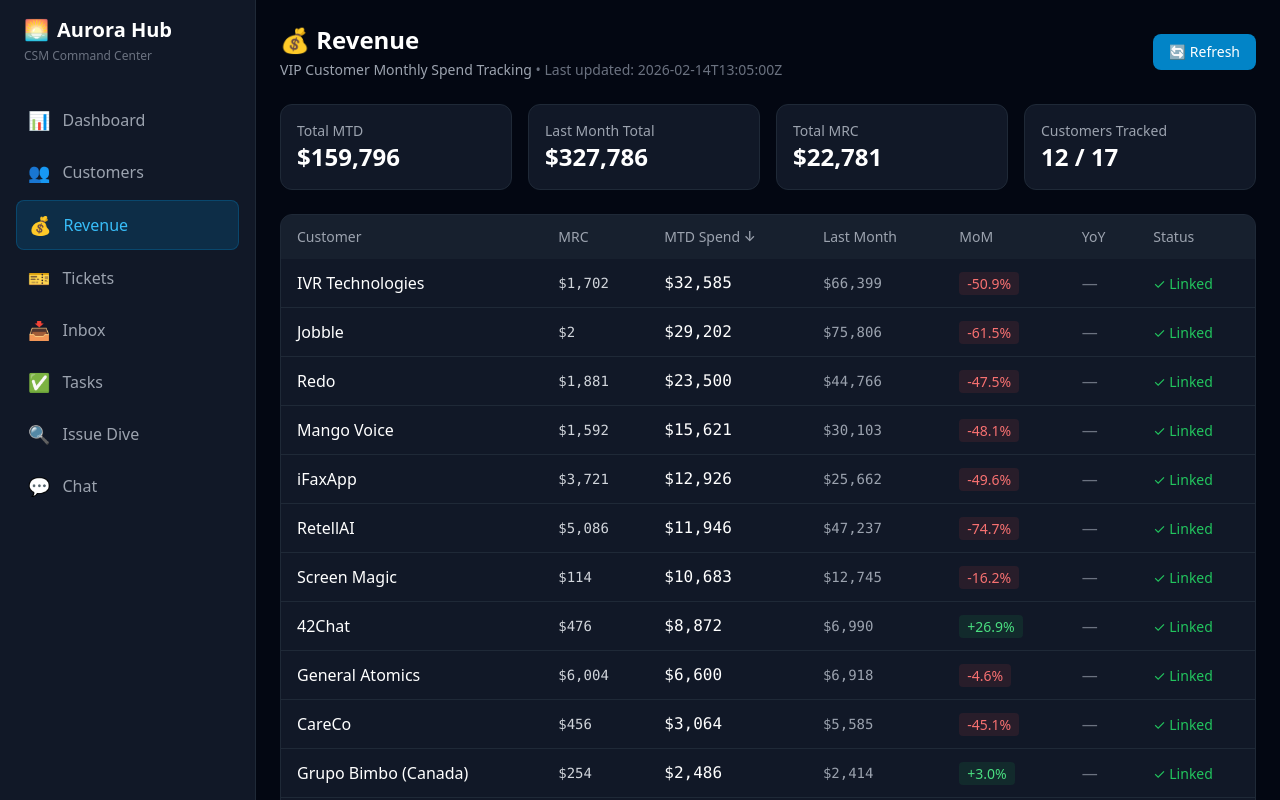
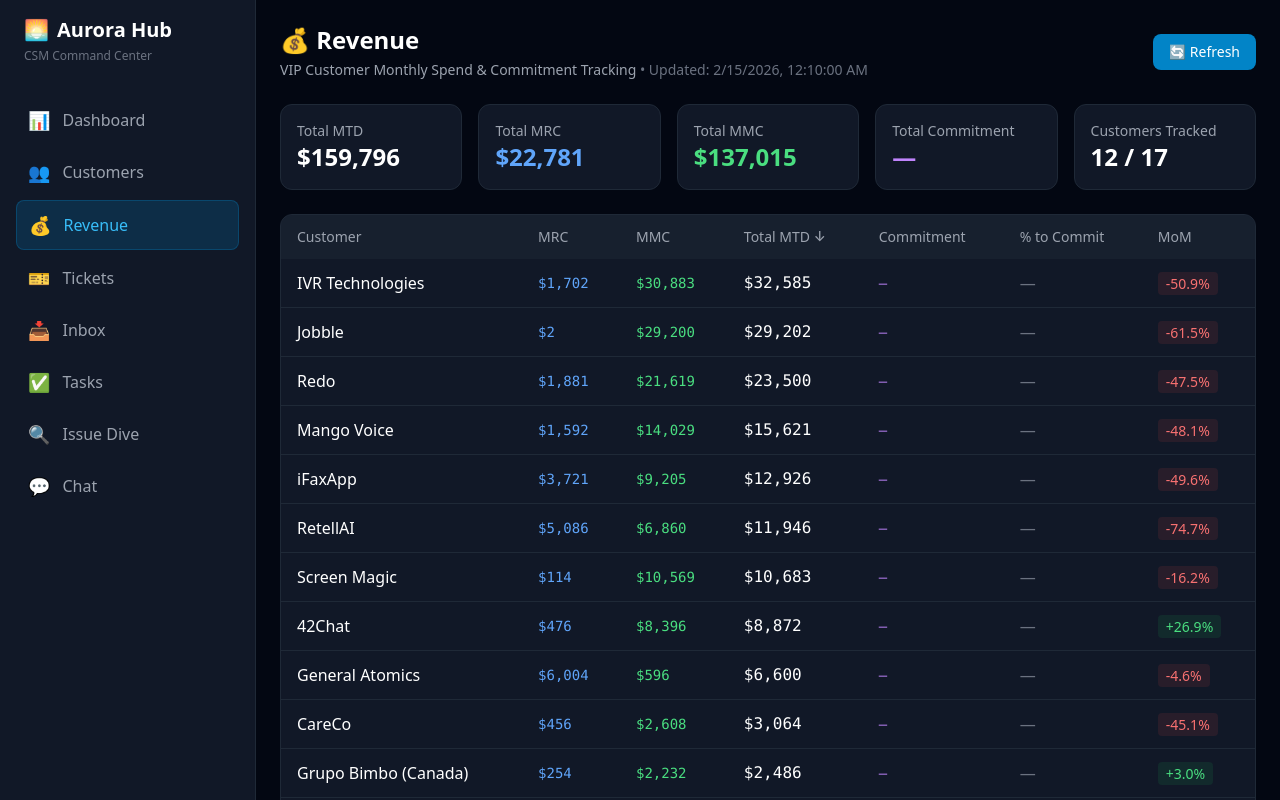
Before and after one commit to BenlTelnyx/aurora-hub, a Next.js app: page / in a window 1280 px wide. Both pictures are taken after a click on the button "💰 Revenue". Shown: the top 800 px of the page. Built offline with nearby package versions, Linux system fonts and the light colour scheme.

Commit message:
Auto-refresh tickets from Zendesk - 2026-02-15 19:00

```diff
--- a/components/Revenue.tsx
+++ b/components/Revenue.tsx
@@ -10,30 +10,15 @@
   lastYearMonth: number | null // Same month last year
   momChange: number | null     // Month over month % change
   yoyChange: number | null     // Year over year % change
-  mrc: number | null           // Monthly recurring charges
+  mrc: number | null           // Monthly Recurring Charges
+  mmc: number | null           // Monthly Metered Charges (usage)
+  commitment: number | null    // Monthly commitment amount
+  commitPct: number | null     // % of commitment reached
   updated: string | null
 }
 
-// Initial customer data - populated from vip-revenue.json
-const initialCustomers: CustomerRevenue[] = [
-  { name: 'CareCo', user_id: '3307ca65-df56-4f15-8ba7-589d584d215b', mtd: null, lastMonth: null, lastYearMonth: null, momChange: null, yoyChange: null, mrc: null, updated: null },
-  { name: 'Callloom', user_id: null, mtd: null, lastMonth: null, lastYearMonth: null, momChange: null, yoyChange: null, mrc: null, updated: null },
-  { name: 'Chiirp', user_id: null, mtd: null, lastMonth: null, lastYearMonth: null, momChange: null, yoyChange: null, mrc: null, updated: null },
-  { name: 'General Atomics', user_id: 'af78ea36-649b-4411-bd33-70326f452c8c', mtd: null, lastMonth: null, lastYearMonth: null, momChange: null, yoyChange: null, mrc: null, updated: null },
-  { name: 'GetScaled', user_id: null, mtd: null, lastMonth: null, lastYearMonth: null, momChange: null, yoyChange: null, mrc: null, updated: null },
-  { name: 'Grupo Bimbo (USA)', user_id: 'a2da2a31-3377-473b-8184-ed201e422c6d', mtd: null, lastMonth: null, lastYearMonth: null, momChange: null, yoyChange: null, mrc: null, updated: null },
-  { name: 'Grupo Bimbo (Canada)', user_id: '462a3df9-f7ec-4bcb-aa62-4f63e8529567', mtd: null, lastMonth: null, lastYearMonth: null, momChange: null, yoyChange: null, mrc: null, updated: null },
-  { name: 'iFaxApp', user_id: 'a13411e0-1850-4778-8c09-2048d2945105', mtd: null, lastMonth: null, lastYearMonth: null, momChange: null, yoyChange: null, mrc: null, updated: null },
-  { name: 'IVR Technologies', user_id: 'db941093-691f-4c8e-ac7a-a0f6a69555df', mtd: null, lastMonth: null, lastYearMonth: null, momChange: null, yoyChange: null, mrc: null, updated: null },
-  { name: 'Jobble', user_id: 'edc2b628-61e2-4b1d-81f8-687f60719fde', mtd: null, lastMonth: null, lastYearMonth: null, momChange: null, yoyChange: null, mrc: null, updated: null },
-  { name: 'Mango Voice', user_id: '36462c59-72e9-43f6-812c-89477b80b6b9', mtd: null, lastMonth: null, lastYearMonth: null, momChange: null, yoyChange: null, mrc: null, updated: null },
-  { name: 'Palate Connect', user_id: null, mtd: null, lastMonth: null, lastYearMonth: null, momChange: null, yoyChange: null, mrc: null, updated: null },
-  { name: 'Redo', user_id: '7a0503f9-ead1-4d35-9795-c6359798e722', mtd: null, lastMonth: null, lastYearMonth: null, momChange: null, yoyChange: null, mrc: null, updated: null },
-  { name: 'RetellAI', user_id: 'b2726e8d-d955-420a-bcf8-497231821daa', mtd: null, lastMonth: null, lastYearMonth: null, momChange: null, yoyChange: null, mrc: null, updated: null },
-  { name: '42Chat', user_id: 'd0444236-00f6-4212-a01f-201f543b8eb1', mtd: null, lastMonth: null, lastYearMonth: null, momChange: null, yoyChange: null, mrc: null, updated: null },
-  { name: 'Screen Magic', user_id: '38285cf8-6803-4f7a-91be-ec50400b7277', mtd: null, lastMonth: null, lastYearMonth: null, momChange: null, yoyChange: null, mrc: null, updated: null },
-  { name: 'Simplii', user_id: null, mtd: null, lastMonth: null, lastYearMonth: null, momChange: null, yoyChange: null, mrc: null, updated: null },
-]
+// Initial customer data - populated from revenue-data.json
+const initialCustomers: CustomerRevenue[] = []
 
 function formatCurrency(amount: number | null): string {
   if (amount === null) return '—'
@@ -60,11 +45,35 @@
   )
 }
 
+function CommitmentIndicator({ pct }: { pct: number | null }) {
+  if (pct === null) return <span className="text-gray-500">—</span>
+
+  let colorClass = 'text-red-400'
+  let bgClass = 'bg-red-500/10'
+
+  if (pct >= 100) {
+    colorClass = 'text-green-400'
+    bgClass = 'bg-green-500/10'
+  } else if (pct >= 75) {
+    colorClass = 'text-yellow-400'
+    bgClass = 'bg-yellow-500/10'
+  } else if (pct >= 50) {
+    colorClass = 'text-orange-400'
+    bgClass = 'bg-orange-500/10'
+  }
+
+  return (
+    <span className={`${colorClass} ${bgClass} px-2 py-0.5 rounded text-sm font-medium`}>
+      {pct.toFixed(0)}%
+    </span>
+  )
+}
+
 export default function Revenue() {
   const [customers, setCustomers] = useState<CustomerRevenue[]>(initialCustomers)
   const [loading, setLoading] = useState(false)
   const [lastUpdated, setLastUpdated] = useState<string | null>(null)
-  const [sortBy, setSortBy] = useState<'name' | 'mtd' | 'mom' | 'yoy'>('mtd')
+  const [sortBy, setSortBy] = useState<'name' | 'mtd' | 'mrc' | 'mmc' | 'commitPct' | 'mom'>('mtd')
   const [sortDesc, setSortDesc] = useState(true)
 
   // Load revenue data from file
@@ -74,25 +83,31 @@
 
   const loadRevenueData = async () => {
     try {
-      // Fetch from static JSON file (updated daily by Aurora)
+      setLoading(true)
       const response = await fetch('/revenue-data.json')
       if (response.ok) {
         const data = await response.json()
         if (data.customers) {
-          setCustomers(data.customers)
+          // Calculate commitPct for each customer if they have commitment
+          const customersWithPct = data.customers.map((c: CustomerRevenue) => ({
+            ...c,
+            commitPct: c.commitment && c.mmc ? Math.round((c.mmc / c.commitment) * 100) : c.commitPct
+          }))
+          setCustomers(customersWithPct)
           setLastUpdated(data.updated)
         }
       }
     } catch (e) {
-      // Data file doesn't exist yet, use initial data
       console.log('Revenue data not loaded yet')
+    } finally {
+      setLoading(false)
     }
   }
 
   // Sort customers
   const sorted = [...customers].sort((a, b) => {
-    let aVal: number | null = null
-    let bVal: number | null = null
+    let aVal: number | string | null = null
+    let bVal: number | string | null = null
 
     switch (sortBy) {
       case 'name':
@@ -103,22 +118,29 @@
         aVal = a.mtd
         bVal = b.mtd
         break
+      case 'mrc':
+        aVal = a.mrc
+        bVal = b.mrc
+        break
+      case 'mmc':
+        aVal = a.mmc
+        bVal = b.mmc
+        break
+      case 'commitPct':
+        aVal = a.commitPct
+        bVal = b.commitPct
+        break
       case 'mom':
         aVal = a.momChange
         bVal = b.momChange
         break
-      case 'yoy':
-        aVal = a.yoyChange
-        bVal = b.yoyChange
-        break
     }
 
-    // Handle nulls - put them at the bottom
     if (aVal === null && bVal === null) return 0
     if (aVal === null) return 1
     if (bVal === null) return -1
 
-    return sortDesc ? bVal - aVal : aVal - bVal
+    return sortDesc ? (bVal as number) - (aVal as number) : (aVal as number) - (bVal as number)
   })
 
   const handleSort = (column: typeof sortBy) => {
@@ -141,8 +163,9 @@
 
   // Calculate totals
   const totalMTD = customers.reduce((sum, c) => sum + (c.mtd || 0), 0)
-  const totalLastMonth = customers.reduce((sum, c) => sum + (c.lastMonth || 0), 0)
   const totalMRC = customers.reduce((sum, c) => sum + (c.mrc || 0), 0)
+  const totalMMC = customers.reduce((sum, c) => sum + (c.mmc || 0), 0)
+  const totalCommitment = customers.reduce((sum, c) => sum + (c.commitment || 0), 0)
 
   return (
     <div className="space-y-6">
@@ -151,8 +174,8 @@
         <div>
           <h1 className="text-2xl font-bold text-white">💰 Revenue</h1>
           <p className="text-gray-400 text-sm mt-1">
-            VIP Customer Monthly Spend Tracking
-            {lastUpdated && <span className="text-gray-500"> • Last updated: {lastUpdated}</span>}
+            VIP Customer Monthly Spend & Commitment Tracking
+            {lastUpdated && <span className="text-gray-500"> • Updated: {new Date(lastUpdated).toLocaleString()}</span>}
           </p>
         </div>
         <button
@@ -165,18 +188,22 @@
       </div>
 
       {/* Summary Cards */}
-      <div className="grid grid-cols-4 gap-4">
+      <div className="grid grid-cols-5 gap-4">
         <div className="bg-gray-900 rounded-xl border border-gray-800 p-4">
           <p className="text-sm text-gray-400">Total MTD</p>
           <p className="text-2xl font-bold text-white">{formatCurrency(totalMTD)}</p>
         </div>
         <div className="bg-gray-900 rounded-xl border border-gray-800 p-4">
-          <p className="text-sm text-gray-400">Last Month Total</p>
-          <p className="text-2xl font-bold text-white">{formatCurrency(totalLastMonth)}</p>
+          <p className="text-sm text-gray-400">Total MRC</p>
+          <p className="text-2xl font-bold text-blue-400">{formatCurrency(totalMRC)}</p>
         </div>
         <div className="bg-gray-900 rounded-xl border border-gray-800 p-4">
-          <p className="text-sm text-gray-400">Total MRC</p>
-          <p className="text-2xl font-bold text-white">{formatCurrency(totalMRC)}</p>
+          <p className="text-sm text-gray-400">Total MMC</p>
+          <p className="text-2xl font-bold text-green-400">{formatCurrency(totalMMC)}</p>
+        </div>
+        <div className="bg-gray-900 rounded-xl border border-gray-800 p-4">
+          <p className="text-sm text-gray-400">Total Commitment</p>
+          <p className="text-2xl font-bold text-purple-400">{formatCurrency(totalCommitment || null)}</p>
         </div>
         <div className="bg-gray-900 rounded-xl border border-gray-800 p-4">
           <p className="text-sm text-gray-400">Customers Tracked</p>
@@ -190,12 +217,12 @@
           <thead className="bg-gray-800/50">
             <tr>
               <SortHeader column="name" label="Customer" />
-              <th className="px-4 py-3 text-left text-sm font-medium text-gray-400">MRC</th>
-              <SortHeader column="mtd" label="MTD Spend" />
-              <th className="px-4 py-3 text-left text-sm font-medium text-gray-400">Last Month</th>
+              <SortHeader column="mrc" label="MRC" />
+              <SortHeader column="mmc" label="MMC" />
+              <SortHeader column="mtd" label="Total MTD" />
+              <th className="px-4 py-3 text-left text-sm font-medium text-gray-400">Commitment</th>
+              <SortHeader column="commitPct" label="% to Commit" />
               <SortHeader column="mom" label="MoM" />
-              <SortHeader column="yoy" label="YoY" />
-              <th className="px-4 py-3 text-left text-sm font-medium text-gray-400">Status</th>
             </tr>
           </thead>
           <tbody className="divide-y divide-gray-800">
@@ -203,28 +230,25 @@
               <tr key={idx} className="hover:bg-gray-800/30 transition-colors">
                 <td className="px-4 py-3">
                   <span className="font-medium text-white">{customer.name}</span>
+                  {!customer.user_id && <span className="ml-2 text-yellow-500 text-xs">⚠️</span>}
                 </td>
-                <td className="px-4 py-3 text-gray-300 font-mono text-sm">
+                <td className="px-4 py-3 text-blue-400 font-mono text-sm">
                   {formatCurrency(customer.mrc)}
                 </td>
-                <td className="px-4 py-3 text-white font-mono">
+                <td className="px-4 py-3 text-green-400 font-mono text-sm">
+                  {formatCurrency(customer.mmc)}
+                </td>
+                <td className="px-4 py-3 text-white font-mono font-medium">
                   {formatCurrency(customer.mtd)}
                 </td>
-                <td className="px-4 py-3 text-gray-400 font-mono text-sm">
-                  {formatCurrency(customer.lastMonth)}
+                <td className="px-4 py-3 text-purple-400 font-mono text-sm">
+                  {formatCurrency(customer.commitment)}
+                </td>
+                <td className="px-4 py-3">
+                  <CommitmentIndicator pct={customer.commitPct} />
                 </td>
                 <td className="px-4 py-3">
                   <ChangeIndicator value={customer.momChange} />
-                </td>
-                <td className="px-4 py-3">
-                  <ChangeIndicator value={customer.yoyChange} />
-                </td>
-                <td className="px-4 py-3">
-                  {customer.user_id ? (
-                    <span className="text-green-500 text-sm">✓ Linked</span>
-                  ) : (
-                    <span className="text-yellow-500 text-sm">⚠️ No ID</span>
-                  )}
                 </td>
               </tr>
             ))}
@@ -232,12 +256,18 @@
         </table>
       </div>
 
-      {/* Notes */}
-      <div className="text-sm text-gray-500 space-y-1">
-        <p><strong>MTD:</strong> Month-to-date spend (current month so far)</p>
-        <p><strong>MRC:</strong> Monthly Recurring Charges (phone numbers, SIMs, etc.)</p>
-        <p><strong>MoM:</strong> Month-over-month change vs last month</p>
-        <p><strong>YoY:</strong> Year-over-year change vs same month last year</p>
+      {/* Legend */}
+      <div className="text-sm text-gray-500 space-y-1 bg-gray-900/50 rounded-lg p-4">
+        <p className="font-medium text-gray-400 mb-2">📖 Legend</p>
+        <div className="grid grid-cols-2 gap-2">
+          <p><span className="text-blue-400">MRC:</span> Monthly Recurring Charges (phone numbers, SIMs, etc.)</p>
+          <p><span className="text-green-400">MMC:</span> Monthly Metered Charges (usage - calls, SMS, etc.)</p>
+          <p><span className="text-purple-400">Commitment:</span> Monthly minimum spend commitment</p>
+          <p><span className="text-white">% to Commit:</span> How close to hitting commitment (MMC / Commitment)</p>
+        </div>
+        <div className="mt-2 pt-2 border-t border-gray-800">
+          <p><strong>% Indicators:</strong> 🟢 ≥100% | 🟡 ≥75% | 🟠 ≥50% | 🔴 &lt;50%</p>
+        </div>
       </div>
     </div>
   )
--- a/components/Tickets.tsx
+++ b/components/Tickets.tsx
@@ -9,7 +9,7 @@
   url: string
 }
 
-// Auto-generated from Zendesk - 2026-02-15 15:00 MST
+// Auto-generated from Zendesk - 2026-02-15 19:00 MST
 const allTickets: Ticket[] = [
   { customer: "CareCo", id: "2678621", subject: "Missing Call Recording – 2:09 Call", status: "open", created: "2026-02-09", url: "https://telnyx.zendesk.com/agent/tickets/2678621" },
   { customer: "CareCo", id: "2681890", subject: "Reviewed two calls where it appears the patients experience ", status: "pending", created: "2026-02-10", url: "https://telnyx.zendesk.com/agent/tickets/2681890" },
--- a/public/revenue-data.json
+++ b/public/revenue-data.json
@@ -1,34 +1,35 @@
 {
-  "updated": "2026-02-14T13:05:00Z",
+  "updated": "2026-02-15T00:10:00Z",
   "period": {
     "currentMonth": "2026-02",
-    "currentMonthDays": 14,
+    "currentMonthDays": 15,
     "lastMonth": "2026-01",
     "lastYearMonth": "2025-02"
   },
   "customers": [
-    { "name": "IVR Technologies", "user_id": "db941093-691f-4c8e-ac7a-a0f6a69555df", "mtd": 32585, "lastMonth": 66399, "lastYearMonth": null, "momChange": -50.9, "yoyChange": null, "mrc": 1702 },
-    { "name": "Jobble", "user_id": "edc2b628-61e2-4b1d-81f8-687f60719fde", "mtd": 29202, "lastMonth": 75806, "lastYearMonth": null, "momChange": -61.5, "yoyChange": null, "mrc": 2 },
-    { "name": "Redo", "user_id": "7a0503f9-ead1-4d35-9795-c6359798e722", "mtd": 23500, "lastMonth": 44766, "lastYearMonth": null, "momChange": -47.5, "yoyChange": null, "mrc": 1881 },
-    { "name": "Mango Voice", "user_id": "36462c59-72e9-43f6-812c-89477b80b6b9", "mtd": 15621, "lastMonth": 30103, "lastYearMonth": null, "momChange": -48.1, "yoyChange": null, "mrc": 1592 },
-    { "name": "RetellAI", "user_id": "b2726e8d-d955-420a-bcf8-497231821daa", "mtd": 11946, "lastMonth": 47237, "lastYearMonth": null, "momChange": -74.7, "yoyChange": null, "mrc": 5086 },
-    { "name": "Screen Magic", "user_id": "38285cf8-6803-4f7a-91be-ec50400b7277", "mtd": 10683, "lastMonth": 12745, "lastYearMonth": null, "momChange": -16.2, "yoyChange": null, "mrc": 114 },
-    { "name": "42Chat", "user_id": "d0444236-00f6-4212-a01f-201f543b8eb1", "mtd": 8872, "lastMonth": 6990, "lastYearMonth": null, "momChange": 26.9, "yoyChange": null, "mrc": 476 },
-    { "name": "General Atomics", "user_id": "af78ea36-649b-4411-bd33-70326f452c8c", "mtd": 6600, "lastMonth": 6918, "lastYearMonth": null, "momChange": -4.6, "yoyChange": null, "mrc": 6004 },
-    { "name": "iFaxApp", "user_id": "a13411e0-1850-4778-8c09-2048d2945105", "mtd": 12926, "lastMonth": 25662, "lastYearMonth": null, "momChange": -49.6, "yoyChange": null, "mrc": 3721 },
-    { "name": "Grupo Bimbo (USA)", "user_id": "a2da2a31-3377-473b-8184-ed201e422c6d", "mtd": 2311, "lastMonth": 3161, "lastYearMonth": null, "momChange": -26.9, "yoyChange": null, "mrc": 1493 },
-    { "name": "CareCo", "user_id": "3307ca65-df56-4f15-8ba7-589d584d215b", "mtd": 3064, "lastMonth": 5585, "lastYearMonth": null, "momChange": -45.1, "yoyChange": null, "mrc": 456 },
-    { "name": "Grupo Bimbo (Canada)", "user_id": "462a3df9-f7ec-4bcb-aa62-4f63e8529567", "mtd": 2486, "lastMonth": 2414, "lastYearMonth": null, "momChange": 3.0, "yoyChange": null, "mrc": 254 },
-    { "name": "Callloom", "user_id": null, "mtd": null, "lastMonth": null, "lastYearMonth": null, "momChange": null, "yoyChange": null, "mrc": null },
-    { "name": "Chiirp", "user_id": null, "mtd": null, "lastMonth": null, "lastYearMonth": null, "momChange": null, "yoyChange": null, "mrc": null },
-    { "name": "GetScaled", "user_id": null, "mtd": null, "lastMonth": null, "lastYearMonth": null, "momChange": null, "yoyChange": null, "mrc": null },
-    { "name": "Palate Connect", "user_id": null, "mtd": null, "lastMonth": null, "lastYearMonth": null, "momChange": null, "yoyChange": null, "mrc": null },
-    { "name": "Simplii", "user_id": null, "mtd": null, "lastMonth": null, "lastYearMonth": null, "momChange": null, "yoyChange": null, "mrc": null }
+    { "name": "IVR Technologies", "user_id": "db941093-691f-4c8e-ac7a-a0f6a69555df", "mtd": 32585, "lastMonth": 66399, "lastYearMonth": null, "momChange": -50.9, "yoyChange": null, "mrc": 1702, "mmc": 30883, "commitment": null, "commitPct": null },
+    { "name": "Jobble", "user_id": "edc2b628-61e2-4b1d-81f8-687f60719fde", "mtd": 29202, "lastMonth": 75806, "lastYearMonth": null, "momChange": -61.5, "yoyChange": null, "mrc": 2, "mmc": 29200, "commitment": null, "commitPct": null },
+    { "name": "Redo", "user_id": "7a0503f9-ead1-4d35-9795-c6359798e722", "mtd": 23500, "lastMonth": 44766, "lastYearMonth": null, "momChange": -47.5, "yoyChange": null, "mrc": 1881, "mmc": 21619, "commitment": null, "commitPct": null },
+    { "name": "Mango Voice", "user_id": "36462c59-72e9-43f6-812c-89477b80b6b9", "mtd": 15621, "lastMonth": 30103, "lastYearMonth": null, "momChange": -48.1, "yoyChange": null, "mrc": 1592, "mmc": 14029, "commitment": null, "commitPct": null },
+    { "name": "RetellAI", "user_id": "b2726e8d-d955-420a-bcf8-497231821daa", "mtd": 11946, "lastMonth": 47237, "lastYearMonth": null, "momChange": -74.7, "yoyChange": null, "mrc": 5086, "mmc": 6860, "commitment": null, "commitPct": null },
+    { "name": "Screen Magic", "user_id": "38285cf8-6803-4f7a-91be-ec50400b7277", "mtd": 10683, "lastMonth": 12745, "lastYearMonth": null, "momChange": -16.2, "yoyChange": null, "mrc": 114, "mmc": 10569, "commitment": null, "commitPct": null },
+    { "name": "42Chat", "user_id": "d0444236-00f6-4212-a01f-201f543b8eb1", "mtd": 8872, "lastMonth": 6990, "lastYearMonth": null, "momChange": 26.9, "yoyChange": null, "mrc": 476, "mmc": 8396, "commitment": null, "commitPct": null },
+    { "name": "General Atomics", "user_id": "af78ea36-649b-4411-bd33-70326f452c8c", "mtd": 6600, "lastMonth": 6918, "lastYearMonth": null, "momChange": -4.6, "yoyChange": null, "mrc": 6004, "mmc": 596, "commitment": null, "commitPct": null },
+    { "name": "iFaxApp", "user_id": "a13411e0-1850-4778-8c09-2048d2945105", "mtd": 12926, "lastMonth": 25662, "lastYearMonth": null, "momChange": -49.6, "yoyChange": null, "mrc": 3721, "mmc": 9205, "commitment": null, "commitPct": null },
+    { "name": "Grupo Bimbo (USA)", "user_id": "a2da2a31-3377-473b-8184-ed201e422c6d", "mtd": 2311, "lastMonth": 3161, "lastYearMonth": null, "momChange": -26.9, "yoyChange": null, "mrc": 1493, "mmc": 818, "commitment": null, "commitPct": null },
+    { "name": "CareCo", "user_id": "3307ca65-df56-4f15-8ba7-589d584d215b", "mtd": 3064, "lastMonth": 5585, "lastYearMonth": null, "momChange": -45.1, "yoyChange": null, "mrc": 456, "mmc": 2608, "commitment": null, "commitPct": null },
+    { "name": "Grupo Bimbo (Canada)", "user_id": "462a3df9-f7ec-4bcb-aa62-4f63e8529567", "mtd": 2486, "lastMonth": 2414, "lastYearMonth": null, "momChange": 3.0, "yoyChange": null, "mrc": 254, "mmc": 2232, "commitment": null, "commitPct": null },
+    { "name": "Callloom", "user_id": null, "mtd": null, "lastMonth": null, "lastYearMonth": null, "momChange": null, "yoyChange": null, "mrc": null, "mmc": null, "commitment": null, "commitPct": null },
+    { "name": "Chiirp", "user_id": null, "mtd": null, "lastMonth": null, "lastYearMonth": null, "momChange": null, "yoyChange": null, "mrc": null, "mmc": null, "commitment": null, "commitPct": null },
+    { "name": "GetScaled", "user_id": null, "mtd": null, "lastMonth": null, "lastYearMonth": null, "momChange": null, "yoyChange": null, "mrc": null, "mmc": null, "commitment": null, "commitPct": null },
+    { "name": "Palate Connect", "user_id": null, "mtd": null, "lastMonth": null, "lastYearMonth": null, "momChange": null, "yoyChange": null, "mrc": null, "mmc": null, "commitment": null, "commitPct": null },
+    { "name": "Simplii", "user_id": null, "mtd": null, "lastMonth": null, "lastYearMonth": null, "momChange": null, "yoyChange": null, "mrc": null, "mmc": null, "commitment": null, "commitPct": null }
   ],
   "totals": {
     "mtd": 159796,
     "lastMonth": 327786,
-    "mrc": 22781
+    "mrc": 22781,
+    "mmc": 137015
   },
-  "notes": "MTD is Feb 1-14 (14 days). MoM% compares MTD to full January - will be more accurate at month end."
+  "notes": "MTD is Feb 1-15 (15 days). MMC = MTD - MRC. commitPct = (MMC / commitment) * 100. MoM% compares MTD to full January."
 }
```
